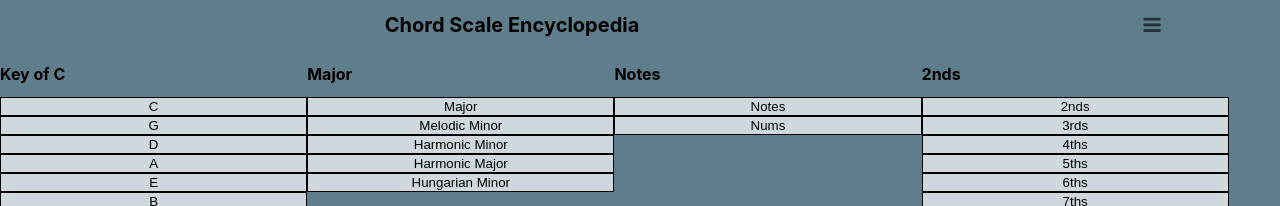
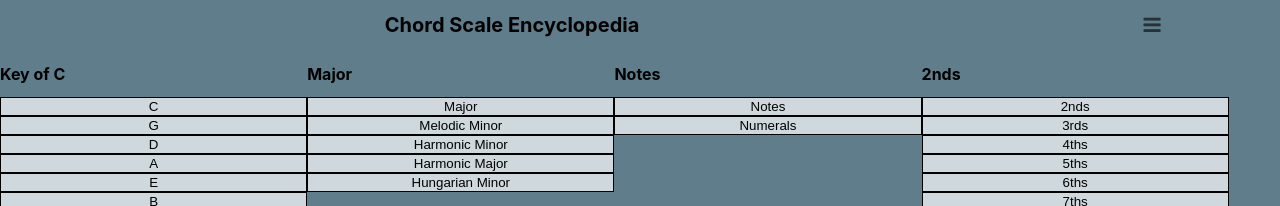
Before and after one commit to walpolsh/chord-scales-v2, a React (Create React App) app: page / in a window 1280 px wide. Both pictures are taken after a click on the element 1152 px from the left and 25 px from the top of the page. Shown: the top 206 px of the page. Built offline with nearby package versions, Linux system fonts and the light colour scheme.

Commit message:
variable j needed to be reassigned to i

```diff
--- a/src/App.css
+++ b/src/App.css
@@ -60,11 +60,13 @@ h2 {
 .headerDiv {
   float: left;
   width: 24%;
+
 }
 
 .buttonContainer {
   display: grid;
   grid-auto-flow: row;
+
 }
 
 .areaA {
@@ -94,6 +96,7 @@ h2 {
 }
 
 
+
 .navhead {
   display: flex;
   text-align: center;
--- a/src/containers/Header.js
+++ b/src/containers/Header.js
@@ -2,7 +2,6 @@ import React from 'react';
 
 const Header = (props) => {
   const {onOff, currentKey, changeKey, currentScale, changeScale, changeCycle, currentCycle, handleSwitch, toggleMenu} = props;
-  console.log(onOff)
   return (
     <div className="topnav">
       <div>
@@ -52,7 +51,7 @@ const Header = (props) => {
             <h2>{onOff === '1' ? 'Numerals' : 'Notes'}</h2>
             <div className='buttonContainer'>
                 <button onClick={handleSwitch} value='0'>Notes</button>
-                <button onClick={handleSwitch} value='1'>Nums</button>
+                <button onClick={handleSwitch} value='1'>Numerals</button>
             </div>
           </div>
           <div className='headerDiv'>
--- a/src/containers/SeventhChordCycles.js
+++ b/src/containers/SeventhChordCycles.js
@@ -12,9 +12,10 @@ const SeventhChordCycles = (props) => {
             <th>Scale</th>
             {
               scale.map((scales, j) =>  {
+              let i = j
               let numCycles = buildCycle(buildScale(Major)[0][0]).map(x=> x)
               return (
-                <th>{numCycles[j]}</th>
+                <th key={i++}>{numCycles[j]}</th>
               )
               })
             }
--- a/src/containers/scaleFormulas.js
+++ b/src/containers/scaleFormulas.js
@@ -14,9 +14,10 @@ const ScaleFormulas = (props) => {
         <th>Scale</th>
         {
           scale.map((scales, j) =>  {
+          let i = j
           let numCycles = buildCycle(buildScale(Major)[0][0]).map(x=> x)
           return (
-            <th>{numCycles[j]}</th>
+            <th key={i++} >{numCycles[j]}</th>
           )
           })
         }
```
